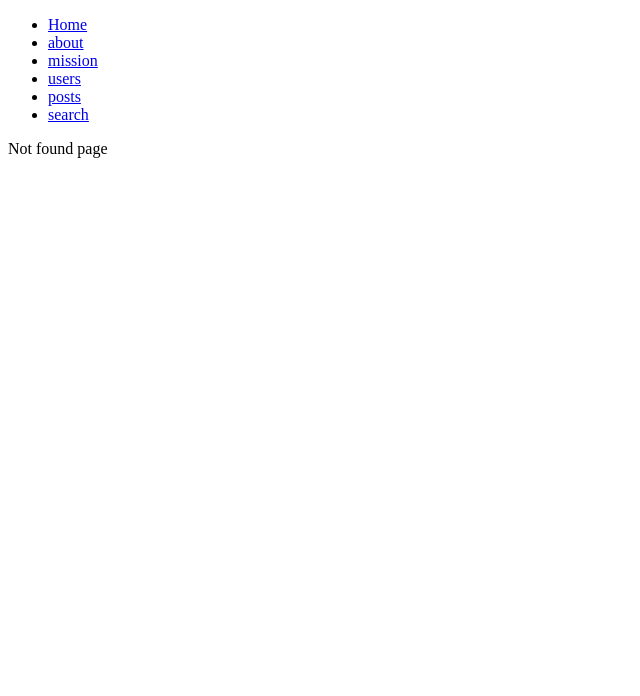
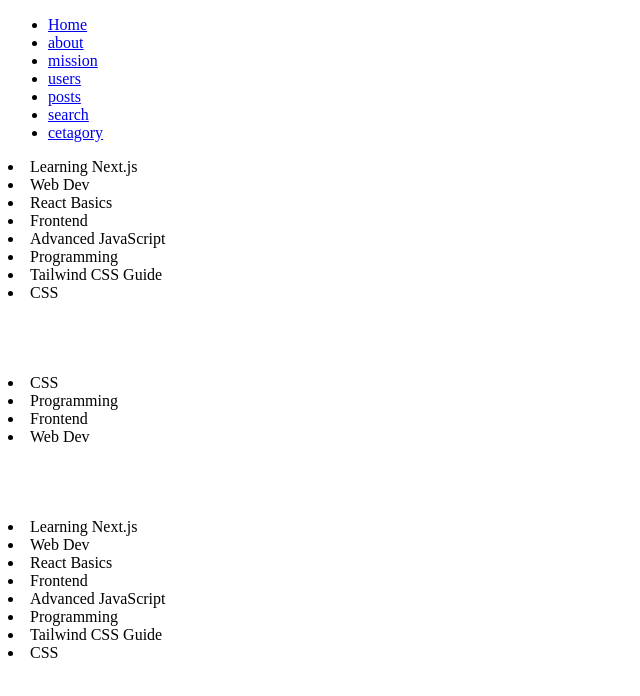
Before and after one commit to MdAjharulIslam/Explore-Next.js, a Next.js app: page /cetagory in a window 1280 px wide. Before the commit this address had no page. Shown: the top 696 px of the page, without its empty margins (0-640 px from the left). Built offline with nearby package versions, Linux system fonts and the light colour scheme.

Commit message:
added category component and its functionality's

```diff
--- /dev/null
+++ b/app/cetagory/[id]/post.js
@@ -0,0 +1,6 @@
+export const posts = [
+  { id: 1, title: "Learning Next.js", category: "Web Dev" },
+  { id: 2, title: "React Basics", category: "Frontend" },
+  { id: 3, title: "Advanced JavaScript", category: "Programming" },
+  { id: 4, title: "Tailwind CSS Guide", category: "CSS" },
+];
--- /dev/null
+++ b/app/cetagory/page.jsx
@@ -0,0 +1,42 @@
+"use client";
+import React, { useState } from "react";
+import { posts } from "../search/post.js";
+const page = () => {
+  const [query, setQuiry] = useState("");
+  const cetagory = ["CSS", "Programming", "Frontend", "Web Dev"];
+  const fetchCetagory = posts.filter((post) => {
+    return post.category.toLowerCase().includes(query.toLowerCase());
+  });
+
+  return (
+    <div>
+      {posts.map((post) => {
+        return (
+          <div key={post.id}>
+            <li>{post.title}</li>
+            <li>{post.category}</li>
+          </div>
+        );
+      })}
+<br /><br /><br /><br />
+      <div>
+        {cetagory.map((k, index) => {
+          return <li onClick={() => setQuiry(k)}>{k}</li>;
+        })}
+      </div>
+      <br /><br /><br /><br />
+      <div>
+        {fetchCetagory.map((post) => {
+          return (
+            <div key={post.id}>
+              <li>{post.title}</li>
+              <li>{post.category}</li>
+            </div>
+          );
+        })}
+      </div>
+    </div>
+  );
+};
+
+export default page;
--- a/app/layout.js
+++ b/app/layout.js
@@ -20,6 +20,7 @@ export default function RootLayout({ children }) {
             <li><Link href='/users'>users</Link></li>
             <li><Link href='/posts'>posts</Link></li>
             <li><Link href='/search'>search</Link></li>
+            <li><Link href='/cetagory'>cetagory</Link></li>
           </ul>
         </nav>
         {children}
```
Also changed, not shown: app/cetagory/[id]/page.jsx (added, +28 -0 lines).
